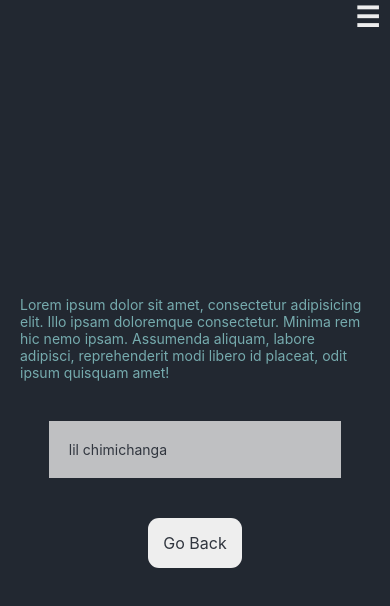
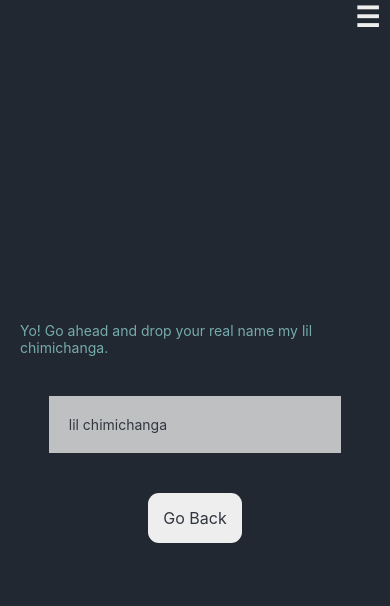
Before and after one commit to AntoineSalameh45/BasicApp, a React Native app: screen /Settings in a window 390 px wide. Shown: the top 606 px of the page. Built offline with nearby package versions, Linux system fonts and the light colour scheme.

Commit message:
adding reusable components

```diff
--- /dev/null
+++ b/src/components/atoms/backButton.tsx
@@ -0,0 +1,17 @@
+import React from 'react';
+import {TouchableOpacity, Text} from 'react-native';
+import {styles} from '../../styles';
+
+interface BackButtonProps {
+  navigation: any;
+}
+
+const BackButton: React.FC<BackButtonProps> = ({navigation}) => {
+  return (
+    <TouchableOpacity style={styles.button} onPress={() => navigation.goBack()}>
+      <Text style={styles.buttonText}>Go Back</Text>
+    </TouchableOpacity>
+  );
+};
+
+export default BackButton;
--- /dev/null
+++ b/src/components/atoms/navigationButton.tsx
@@ -0,0 +1,27 @@
+import React from 'react';
+import {TouchableOpacity, Text} from 'react-native';
+import {styles} from '../../styles';
+
+interface NavigationButtonProps {
+  navigation: any;
+  destination: string;
+  buttonText: string;
+}
+
+const NavigationButton: React.FC<NavigationButtonProps> = ({
+  navigation,
+  destination,
+  buttonText,
+}) => {
+  const handlePress = () => {
+    navigation.navigate(destination);
+  };
+
+  return (
+    <TouchableOpacity style={styles.button} onPress={handlePress}>
+      <Text style={styles.buttonText}>{buttonText}</Text>
+    </TouchableOpacity>
+  );
+};
+
+export default NavigationButton;
--- a/src/navigation/mainNavigator.tsx
+++ b/src/navigation/mainNavigator.tsx
@@ -3,7 +3,6 @@ import {createNativeStackNavigator} from '@react-navigation/native-stack';
 import Home from '../screens/home';
 import Details from '../screens/details';
 import Settings from '../screens/settings';
-
 const MainStackNavigator = createNativeStackNavigator();
 
 const MainNavigator = () => {
--- a/src/screens/home/index.tsx
+++ b/src/screens/home/index.tsx
@@ -1,7 +1,8 @@
-import {View, Text, TouchableOpacity, Image} from 'react-native';
+import {View, Text, Image} from 'react-native';
 import React from 'react';
 import {styles} from '../../styles';
 import NavMenu from '../../components/molecules/navMenu';
+import NavigationButton from '../../components/atoms/navigationButton';
 
 const Home = ({navigation}: any) => {
   return (
@@ -20,16 +21,16 @@ const Home = ({navigation}: any) => {
         you'll find something cool there. Or not. Whatever floats your taco.
       </Text>
       <View style={styles.buttonContainer}>
-        <TouchableOpacity
-          style={styles.button}
-          onPress={() => navigation.navigate('Details')}>
-          <Text style={styles.buttonText}>Go to details!</Text>
-        </TouchableOpacity>
-        <TouchableOpacity
-          style={styles.button}
-          onPress={() => navigation.navigate('Settings')}>
-          <Text style={styles.buttonText}>⚙ Settings</Text>
-        </TouchableOpacity>
+        <NavigationButton
+          navigation={navigation}
+          destination="Details"
+          buttonText="Go to details!"
+        />
+        <NavigationButton
+          navigation={navigation}
+          destination="Settings"
+          buttonText="⚙ Settings"
+        />
       </View>
     </View>
   );
--- a/src/screens/settings/index.tsx
+++ b/src/screens/settings/index.tsx
@@ -1,25 +1,20 @@
-import {View, Text, TouchableOpacity, TextInput} from 'react-native';
+import {View, Text, TextInput} from 'react-native';
 import React from 'react';
 import {styles} from '../../styles';
 import NavMenu from '../../components/molecules/navMenu';
+import BackButton from '../../components/atoms/backButton';
 
 const SettingsScreen = ({navigation}: any) => {
   return (
     <View style={styles.homeContainer}>
       <NavMenu navigation={navigation} />
       <Text style={styles.textContainer}>
-        Lorem ipsum dolor sit amet, consectetur adipisicing elit. Illo ipsam
-        doloremque consectetur. Minima rem hic nemo ipsam. Assumenda aliquam,
-        labore adipisci, reprehenderit modi libero id placeat, odit ipsum
-        quisquam amet!
+        Yo! Go ahead and drop your real name my lil chimichanga.
       </Text>
       <TextInput placeholder="lil chimichanga" style={styles.textInput} />
-      <TouchableOpacity
-        style={styles.button}
-        onPress={() => navigation.goBack()}>
-        <Text style={styles.buttonText}>Go Back</Text>
-      </TouchableOpacity>
+      <BackButton navigation={navigation} />
     </View>
   );
 };
+
 export default SettingsScreen;
```
